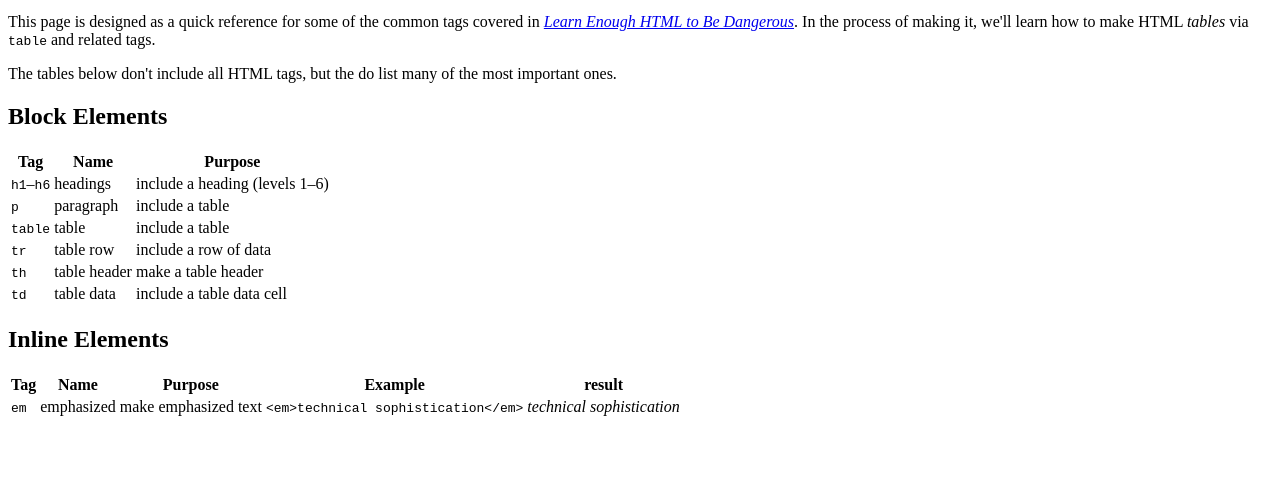
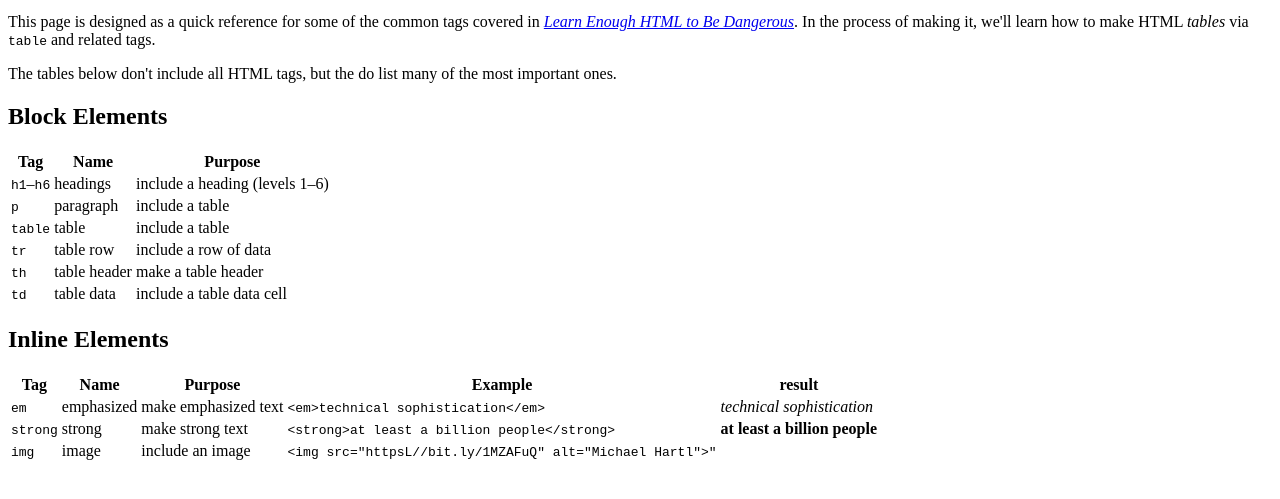
Before and after one commit to patmckee/sample_website, a plain HTML site: page tags.html in a window 1280 px wide. Shown: the part 101-600 px from the top of the page. Drawn offline with Linux system fonts and the light colour scheme.

```diff
--- a/tags.html
+++ b/tags.html
@@ -81,6 +81,23 @@
         <td><code>&lt;em&gt;technical sophistication&lt;/em&gt;</code></td>
         <td><em>technical sophistication</em></td>
       </tr>
+      <tr>
+        <td><code>strong</code></td>
+        <td>strong</td>
+        <td>make strong text</td>
+        <td>
+          <code>&lt;strong&gt;at least a billion people&lt;/strong&gt;</code>
+        </td>
+        <td><strong>at least a billion people</strong></td>
+      </tr>
+      <tr>
+        <td><code>img</code></td>
+        <td>image</td>
+        <td>include an image</td>
+        <td>
+          <code>
+            &lt;img src="httpsL//bit.ly/1MZAFuQ" alt="Michael Hartl"&gt"
+
     </table>
 
   </body>
```
Also changed, not shown: images/storm_trooper_tagged.jpg (added).
